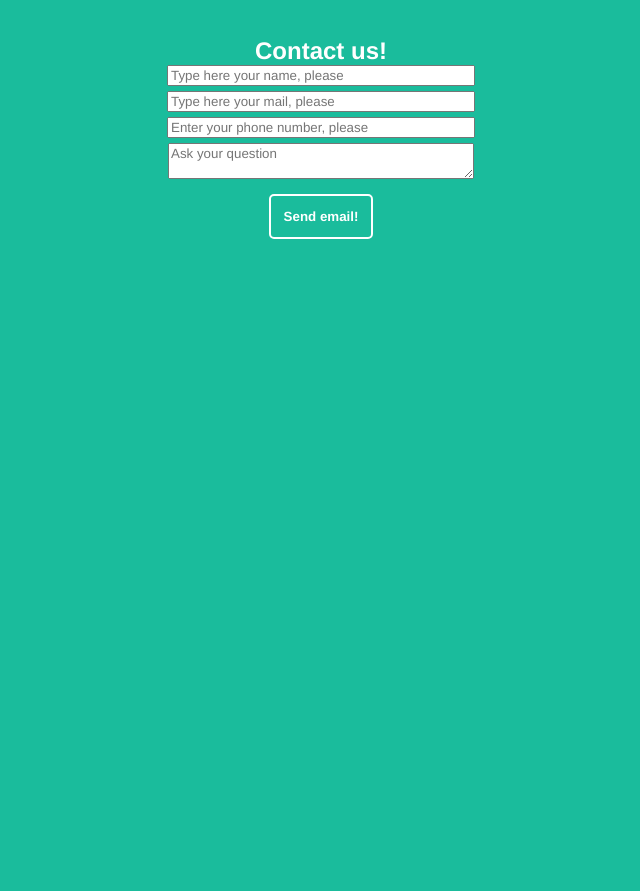
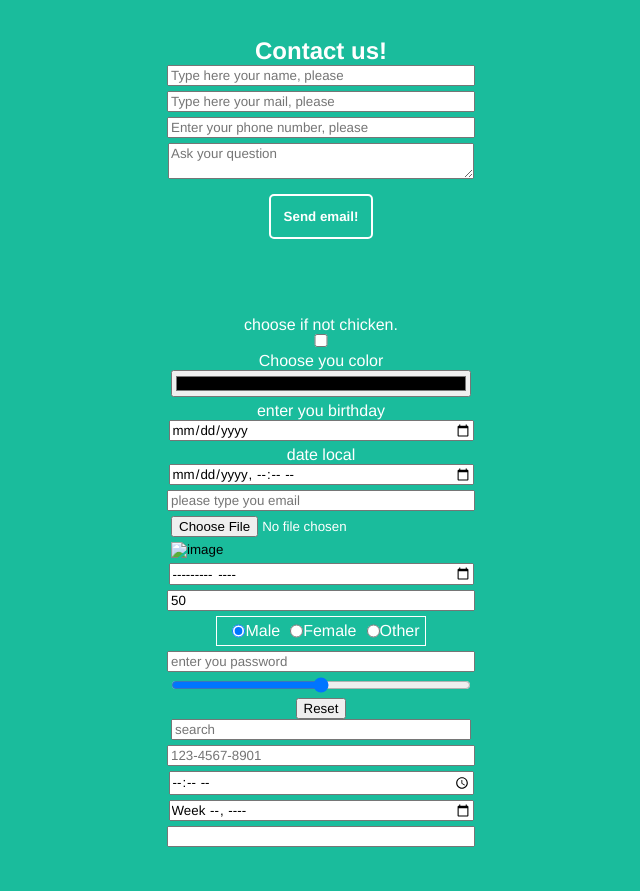
Before and after one commit to linxok/IntroToFullStack, a PHP site: page / in a window 1280 px wide. Shown: the part 860-1751 px from the top of the page, without its empty margins (319-959 px from the left). Before the commit the page ends 1099 px from the top, so only its background shows below. Run offline with PHP 8.4, Linux system fonts and the light colour scheme; some libraries are stand-ins or nearby versions.

Commit message:
work on the bugs

```diff
--- a/WD_PS_1 HTML, CSS/Landing/index.html
+++ b/WD_PS_1 HTML, CSS/Landing/index.html
@@ -32,7 +32,7 @@
             consequat. Duis aute irure dolor in reprehenderit in voluptate velit esse
             cillum dolore eu fugiat nulla pariatur. Excepteur sint occaecat cupidatat non
             proident, sunt in culpa qui officia deserunt mollit anim id est laborum.</p>
-        <button  class="button" id="button-buy" type="button">Buy now!</button>
+        <button class="button" id="button-buy" type="button">Buy now!</button>
     </div>
 </section>
 <section class="about">
@@ -70,14 +70,48 @@
     <div class="form"></div>
 </section>
 <section class="contact">
-    <h2>Contact us!</h2>
-    <form action="" class="input"></form>
-    <input class="text-input" type="text" placeholder="Type here your name, please">
-    <input class="text-input" type="text" placeholder="Type here your mail, please">
-    <input class="text-input" type="text" placeholder="Enter your phone number, please">
-    <textarea class="text-input" placeholder="Ask your question"></textarea>
-    <button class="button" id="sendemail">Send email!</button>
+    <form action="" class="contact_input">
+        <h2>Contact us!</h2>
+        <input class="contact-input__input" type="text" placeholder="Type here your name, please">
+        <input class="contact-input__input" type="text" placeholder="Type here your mail, please">
+        <input class="contact-input__input" type="text" placeholder="Enter your phone number, please">
+        <textarea class="contact-input__input" placeholder="Ask your question"></textarea>
+        <button class="button" id="sendemail">Send email!</button>
+    </form>
 </section>
+<section class="contact">
+    <form class="contact_input" action="#">
+        <label class="contact-input__label" for="check-other">choose if not chicken.</label>
+        <input id="check-other" class="contact-input__input" type="checkbox" placeholder="check-other" about="no more">
+        <label class="contact-input__label" for="check-color">Choose you color</label>
+        <input id="check-color" type="color" class="contact-input__input">
+        <label class="contact-input__label" for="date-input">enter you birthday</label>
+        <input type="date" class="contact-input__input" id="date-input">
+        <label class="contact-input__label" for="date-local-input">date local</label>
+        <input type="datetime-local" class="contact-input__input" id="date-local-input">
+        <input type="email" class="contact-input__input" placeholder="please type you email" id="email">
+        <input type="file" class="contact-input__input">
+        <input type="image" class="contact-input__input" alt="image">
+        <input type="month" class="contact-input__input">
+        <input type="number" class="contact-input__input" value="50" min="0" max="100">
+        <div class="radio">
+            <input type="radio" class="radio__check" name="gender" value="male" id="radio1" checked >
+            <label for="radio1" >Male</label>
+            <input type="radio" class="radio__check" name="gender" value="female" id="radio2" >
+            <label for="radio2" >Female</label>
+            <input type="radio" class="radio__check" name="gender" value="other" id="radio3" >
+            <label for="radio3" >Other</label>
+        </div>
+        <input type="password" class="contact-input__input" placeholder="enter you password">
+        <input type="range" value="50" min="0" max="100" class="contact-input__input">
+        <input type="reset">
+        <input type="search" placeholder="search"  class="contact-input__input">
+        <input type="tel" class="contact-input__input" pattern="[0-9]{3}-[0-9]{3}-[0-9]{4}" placeholder="123-4567-8901" required>
+        <input type="time" class="contact-input__input">
+        <input type="week" class="contact-input__input">
+        <input type="url" class="contact-input__input">
 
+    </form>
+</section>
 </body>
 </html>
--- a/WD_PS_1 HTML, CSS/Landing/style.css
+++ b/WD_PS_1 HTML, CSS/Landing/style.css
@@ -1,5 +1,5 @@
 * {
-    font-family: Helvetica ;
+    font-family:Helvetica, sans-serif;
     margin: 0 0 0 0 ;
 }
 
@@ -108,19 +108,31 @@
     padding-top: 1rem;
 }
 
-.contact {
+.contact_input {
     display: flex;
-    height: 300px;
+    height: auto;
     background-color: #1abc9c;
     flex-direction: column;
     align-items: center;
     color: white;
     padding: 3%;
     min-width: 300px;
-
 }
 
-.text-input {
+.contact-input__input {
     width: 300px;
     margin-bottom: 5px;
 }
+
+.radio{
+    display: flex;
+    flex-direction: row;
+    height: 100%;
+    width: max-content;
+    border: 1px solid  white;
+    padding: 5px;
+    margin-bottom: 5px;
+}
+.radio__check{
+    margin-left: 10px;
+}
--- a/WD_PS_1 HTML, CSS/Trening/Trening.html
+++ b/WD_PS_1 HTML, CSS/Trening/Trening.html
@@ -12,12 +12,13 @@
 
         * {
             box-sizing: border-box;
+            margin: 0 0 0 0 ;
         }
         .column {
             font-size: 4rem;
             color: white;
             font-weight: bold;
-            font-family: Helvetica;
+            font-family: Helvetica, sans-serif;
             text-align: center;
             padding: 1rem;
         }
```
Also changed, not shown: WD_PS_1 HTML, CSS/readme.txt (deleted).
